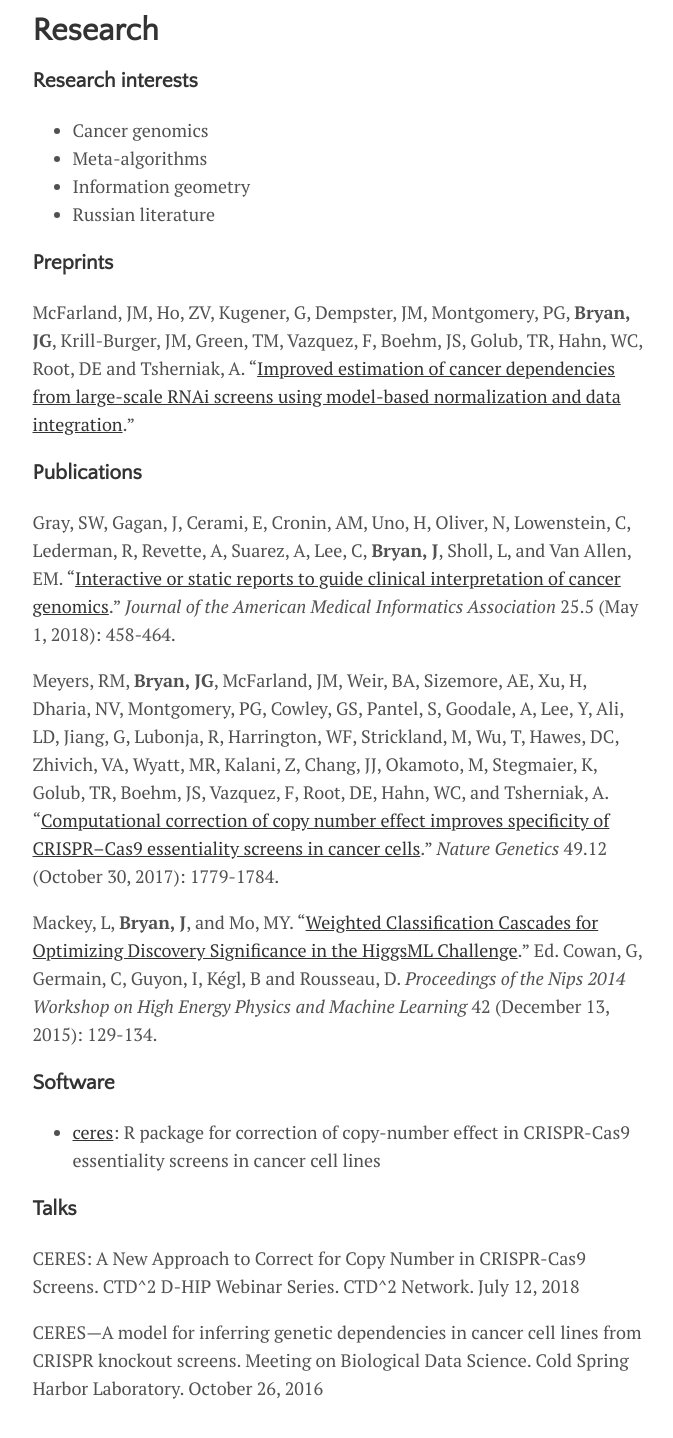
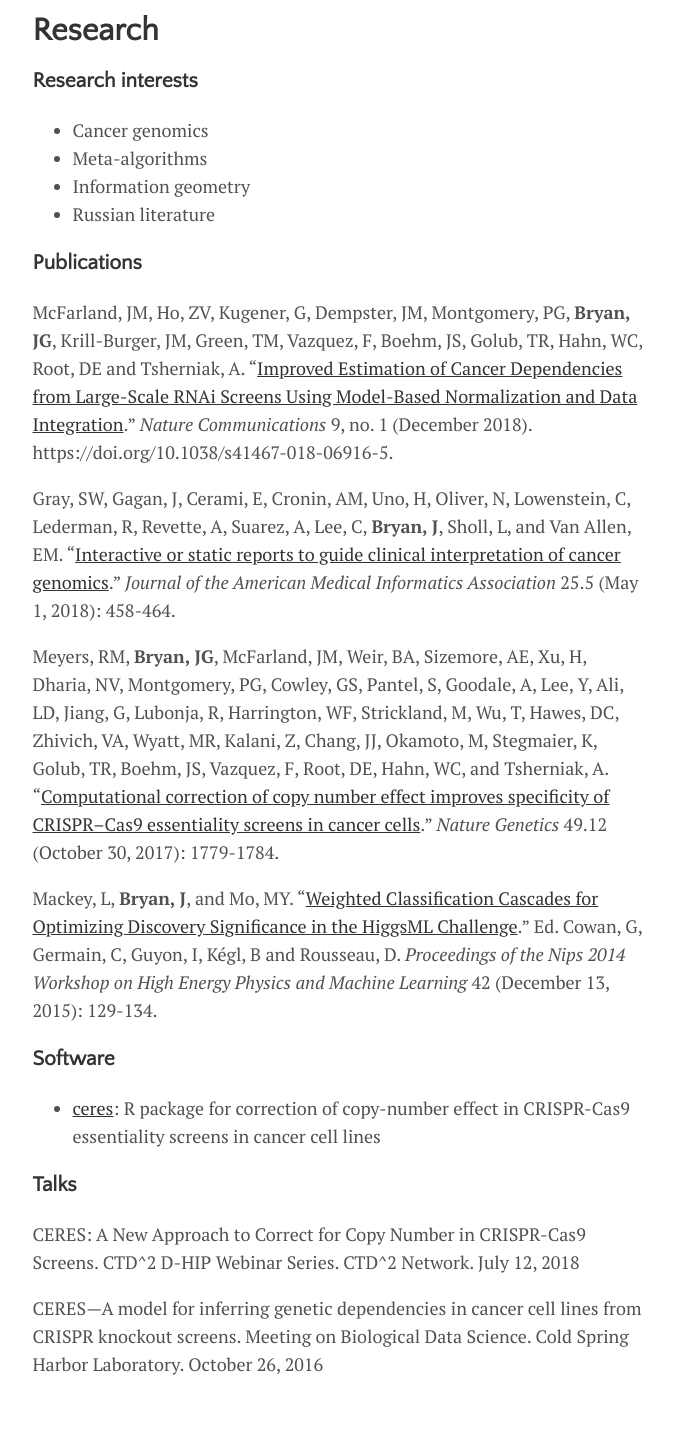
Before and after one commit to j-g-b/j-g-b.github.io, a Jekyll site: the page built from menu/research.md, in a window 1280 px wide, cut to the strip 112-1578 px from the top of the page. Shown: the top 1438 px of the strip, without its empty margins (300-973 px from the left). Built offline with Jekyll 4.4.1, drawn with Linux system fonts in a browser that asks for light colours.

Commit message:
update research

```diff
--- a/menu/research.md
+++ b/menu/research.md
@@ -10,11 +10,9 @@ title: Research
 - Information geometry
 - Russian literature
 
-### Preprints
+### Publications
 
-McFarland, JM, Ho, ZV, Kugener, G, Dempster, JM, Montgomery, PG, **Bryan, JG**, Krill-Burger, JM, Green, TM, Vazquez, F, Boehm, JS, Golub, TR, Hahn, WC, Root, DE and Tsherniak, A. "[Improved estimation of cancer dependencies from large-scale RNAi screens using model-based normalization and data integration](https://www.biorxiv.org/content/early/2018/04/24/305656)."
-
-### Publications
+McFarland, JM, Ho, ZV, Kugener, G, Dempster, JM, Montgomery, PG, **Bryan, JG**, Krill-Burger, JM, Green, TM, Vazquez, F, Boehm, JS, Golub, TR, Hahn, WC, Root, DE and Tsherniak, A. “[Improved Estimation of Cancer Dependencies from Large-Scale RNAi Screens Using Model-Based Normalization and Data Integration](https://www.nature.com/articles/s41467-018-06916-5).” *Nature Communications* 9, no. 1 (December 2018). https://doi.org/10.1038/s41467-018-06916-5.
 
 Gray, SW, Gagan, J, Cerami, E, Cronin, AM, Uno, H, Oliver, N, Lowenstein, C, Lederman, R, Revette, A, Suarez, A, Lee, C, **Bryan, J**, Sholl, L, and Van Allen, EM. "[Interactive or static reports to guide clinical interpretation of cancer genomics](https://academic.oup.com/jamia/article/25/5/458/4791826)." *Journal of the American Medical Informatics Association* 25.5 (May 1, 2018): 458-464.
 
```
Also changed, not shown: menu/media.md (deleted, +0 -10 lines).
